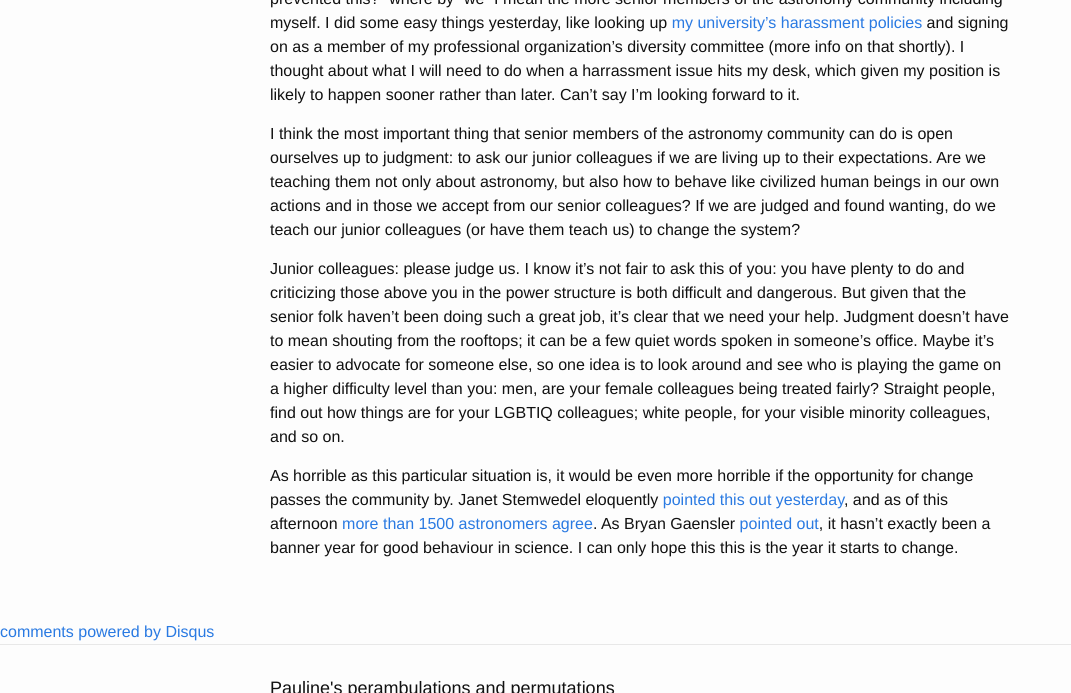
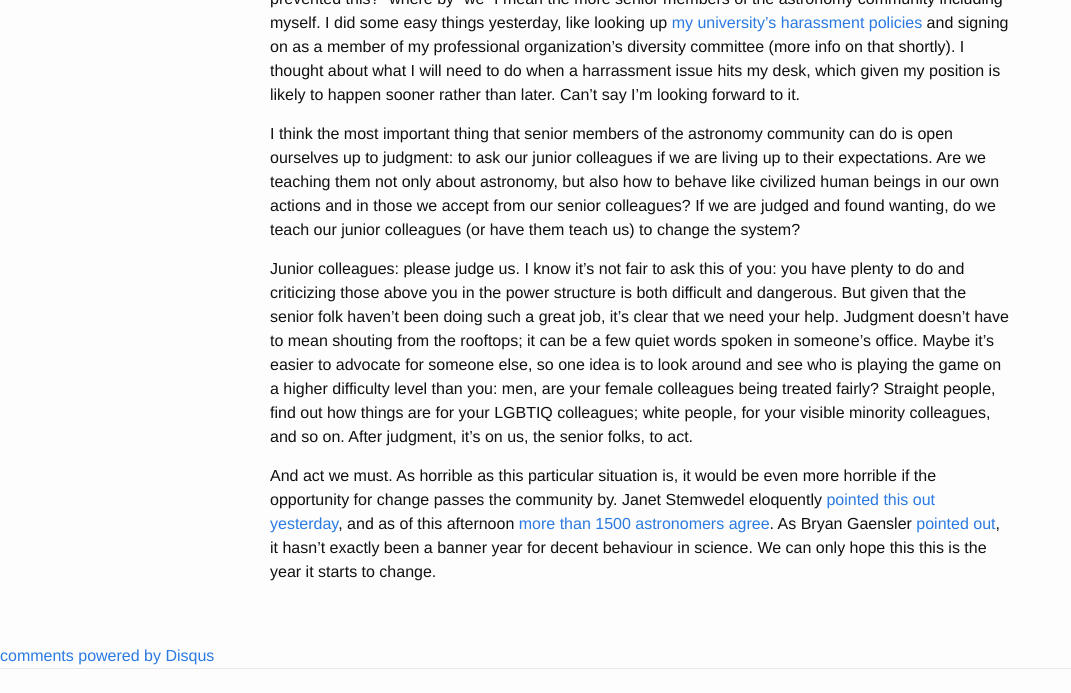
Before and after one commit to PBarmby/PBarmby.github.io, a Jekyll site: the page built from _posts/2015-10-11-We-teach-them-they-judge-us.markdown, in a window 1280 px wide and 900 px high, scrolled down 522 px, cut to the strip 0-693 px from the top of the window. Shown: the whole strip, without its empty margins (0-1071 px from the left). Built offline with Jekyll 4.4.1, drawn with Linux system fonts in a browser that asks for light colours; comment, search, counter and statistics services are not loaded.

Commit message:
judgment=>action

```diff
--- a/_posts/2015-10-11-We-teach-them-they-judge-us.markdown
+++ b/_posts/2015-10-11-We-teach-them-they-judge-us.markdown
@@ -42,9 +42,9 @@ have to mean shouting from the rooftops; it can be a few quiet words spoken in s
 Maybe it's easier to advocate for someone else, so one idea is to look around and see who is playing the game
 on a higher difficulty level than you: men, are your female colleagues being treated fairly?
 Straight people, find out how things are for your LGBTIQ colleagues; white people, for your visible minority
-colleagues, and so on.
+colleagues, and so on. After judgment, it's on us, the senior folks, to act.
 
-As horrible as this particular situation is, it would be even more horrible if the opportunity for
+And act we must. As horrible as this particular situation is, it would be even more horrible if the opportunity for
 change passes the community by. Janet Stemwedel eloquently [pointed this out yesterday](http://www.forbes.com/sites/janetstemwedel/2015/10/09/astronomy-community-mounts-stronger-response-in-sexual-harassment-case-than-uc-berkeley/), and
 as of this afternoon [more than 1500 astronomers agree](https://docs.google.com/spreadsheets/d/1q4oKqbMh4YplZkuBDs2VoUOL0xJQt-uVYwZ5-Fa_G0I/pubhtml). As Bryan Gaensler [pointed out](https://twitter.com/SciBry/status/653202650058608640), it hasn't exactly
-been a banner year for good behaviour in science. I can only hope this this is the year it starts to change.
+been a banner year for decent behaviour in science. We can only hope this this is the year it starts to change.
```
